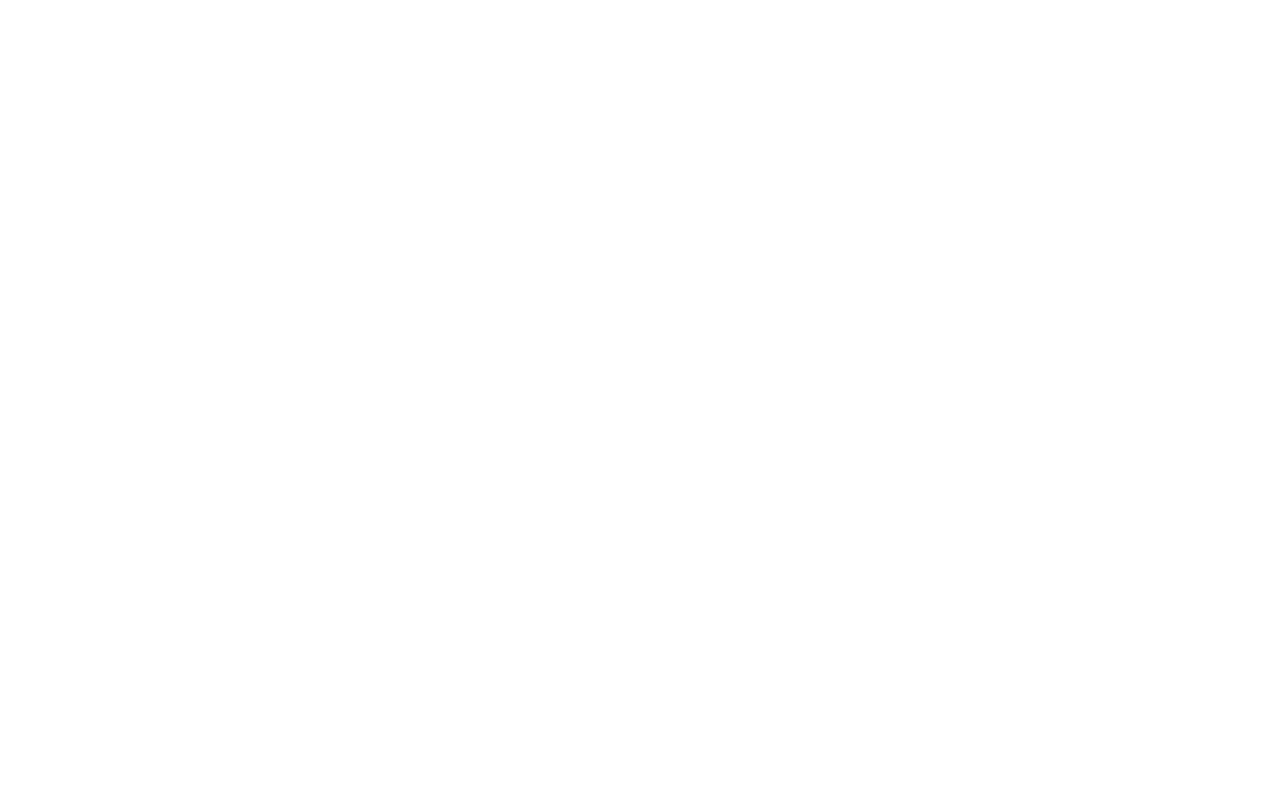
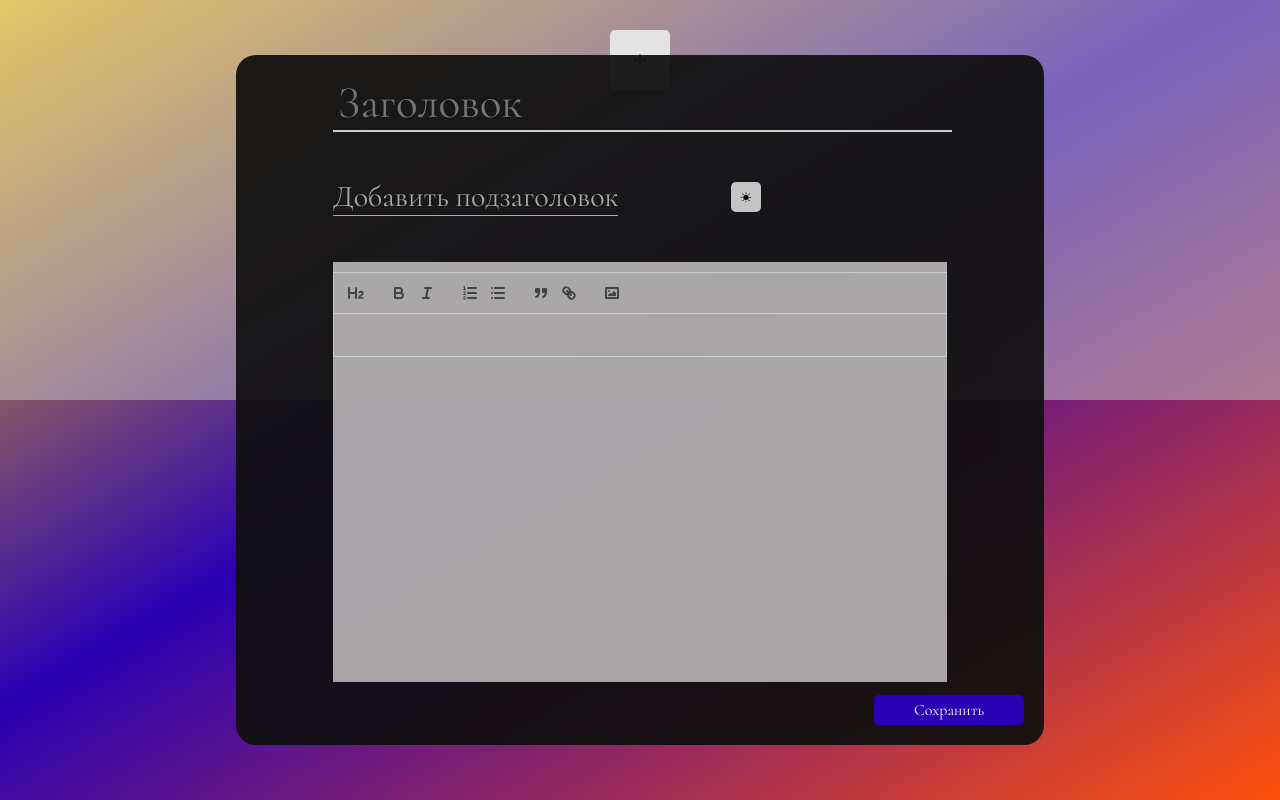
Before and after one commit to Zmeev06/Articles_vebPractic, a React (Vite) app: page / in a window 1280 px wide. Before the commit this address had no page. Built offline with nearby package versions, Linux system fonts and the light colour scheme.

Commit message:
fix routing
add default route

```diff
--- a/src/app/providers/routing/ui/Routing.tsx
+++ b/src/app/providers/routing/ui/Routing.tsx
@@ -11,6 +11,7 @@
             <Routes>
                 <Route path={pathRoutes.article} element={<ArticlePageLazy/>}/>
                 <Route path={pathRoutes.constructor} element={<CreateArticlePageLazy/>}/>
+                <Route path="/" element={<CreateArticlePageLazy/>}/>
             </Routes>
         </Suspense>
     )
--- a/src/widgets/article/ui/ArticleWidgets.tsx
+++ b/src/widgets/article/ui/ArticleWidgets.tsx
@@ -4,7 +4,6 @@
 import DateIcon from "shared/assets/icons/date.svg?react";
 import EyeIcon from "shared/assets/icons/eye.svg?react";
 import { IconButton } from 'shared/ui/icon-button';
-import { useEffect, useRef, useState } from "react";
 
 interface IArticleWidgetsProps {
   theme?: string,
```
